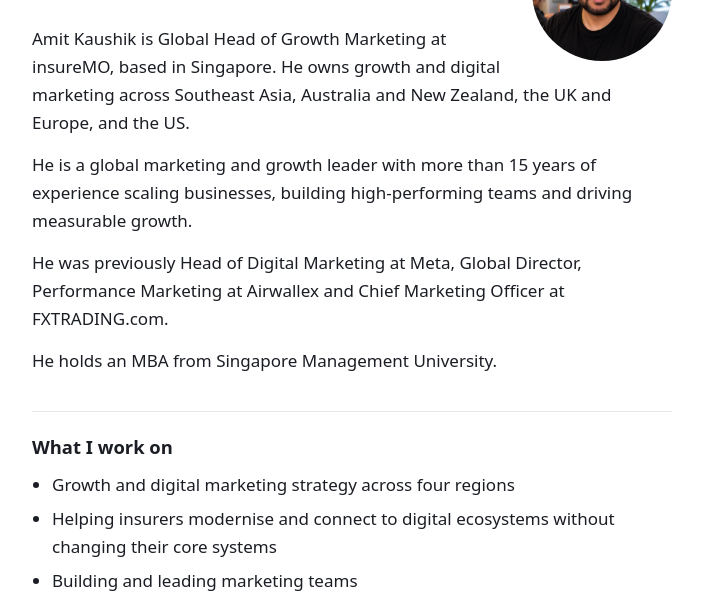
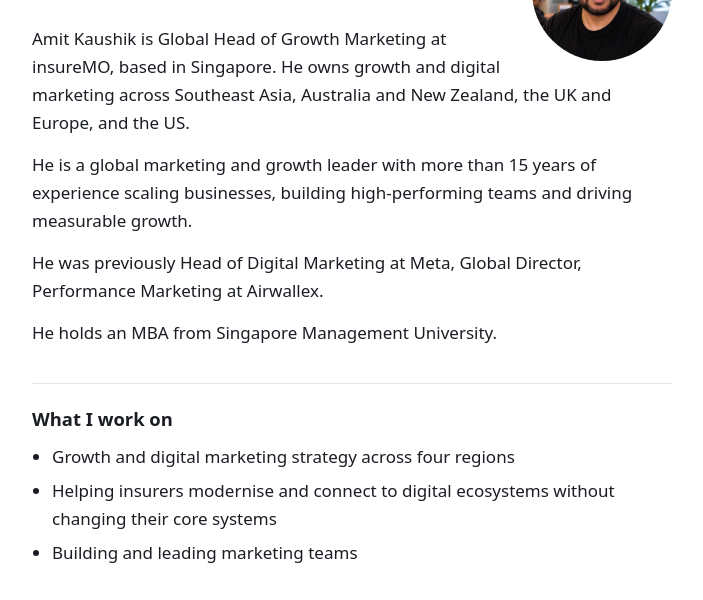
Before and after one commit to amit-kaushik-official/amit-kaushik-official.github.io, a plain HTML site: page index.html in a window 1280 px wide. Shown: the part 135-735 px from the top of the page, without its empty margins (288-991 px from the left). Drawn offline with Linux system fonts and the light colour scheme.

Commit message:
Update index.htmlUpdate bio

```diff
--- a/index.html
+++ b/index.html
@@ -72,7 +72,7 @@
 
   <p>He is a global marketing and growth leader with more than 15 years of experience scaling businesses, building high-performing teams and driving measurable growth.</p>
 
-  <p>He was previously Head of Digital Marketing at Meta, Global Director, Performance Marketing at Airwallex and Chief Marketing Officer at FXTRADING.com.</p>
+  <p>He was previously Head of Digital Marketing at Meta, Global Director, Performance Marketing at Airwallex.</p>
 
   <p>He holds an MBA from Singapore Management University.</p>
 
```
